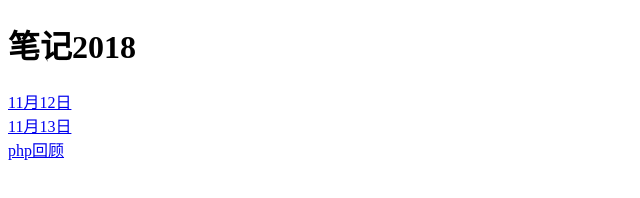
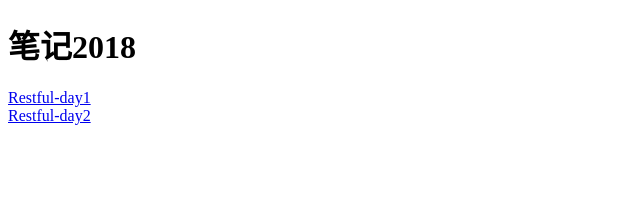
Before and after one commit to qindh/qindh.github.io, a plain HTML site: page index.html in a window 1280 px wide. Shown: the whole page, without its empty margins (0-640 px from the left). Drawn offline with Linux system fonts and the light colour scheme.

Commit message:
Update index.html

```diff
--- a/index.html
+++ b/index.html
@@ -8,8 +8,7 @@
 </head>
 <body>
     <h1>笔记2018</h1>
-    <a href="./restful.html">11月12日</a><br />
-    <a href="./1113.html">11月13日</a><br />
-    <a href="./php.html">php回顾</a><br />
+    <a href="./restful.html">Restful-day1</a><br />
+    <a href="./1113.html">Restful-day2</a><br />
 </body>
 </html>
```
